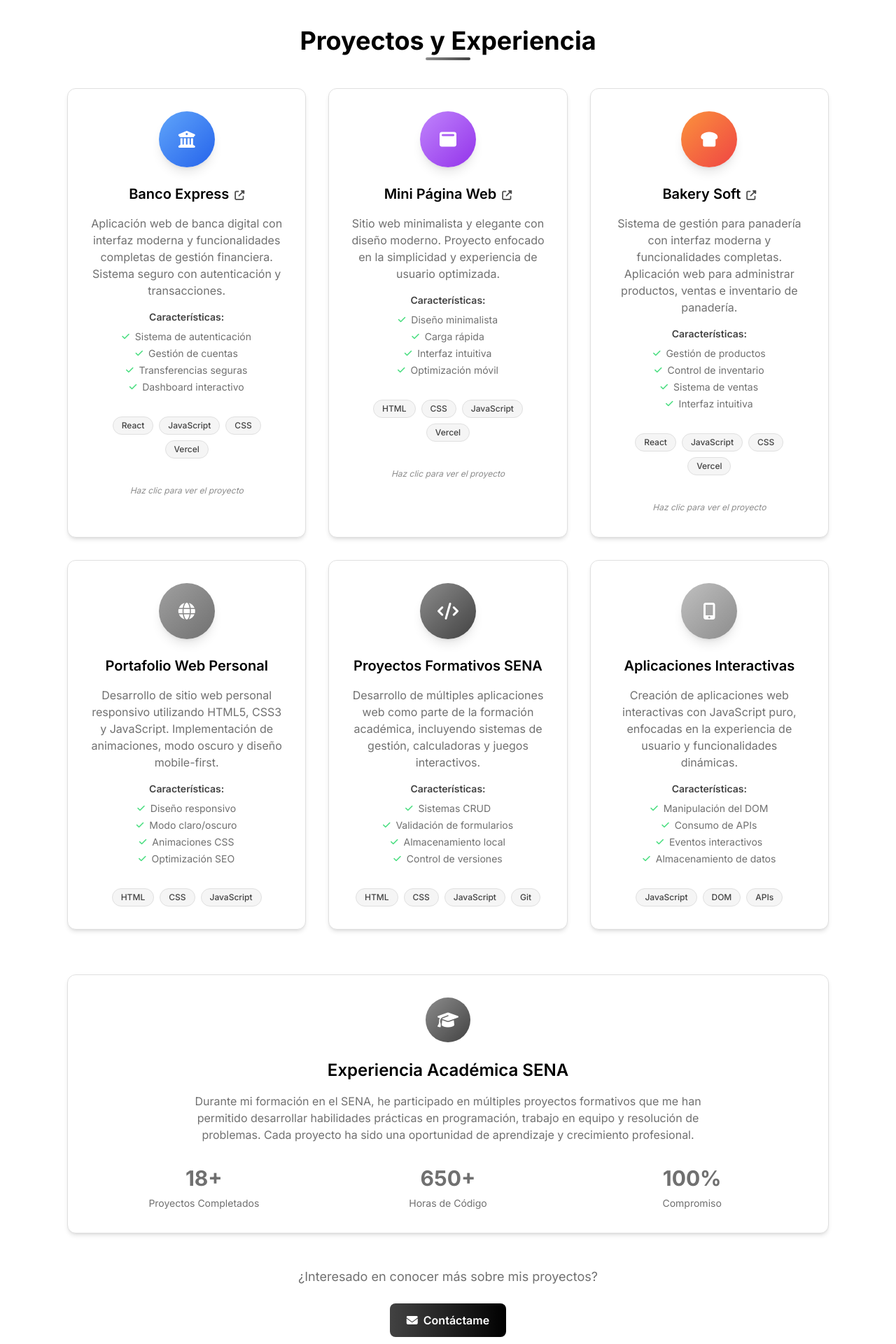
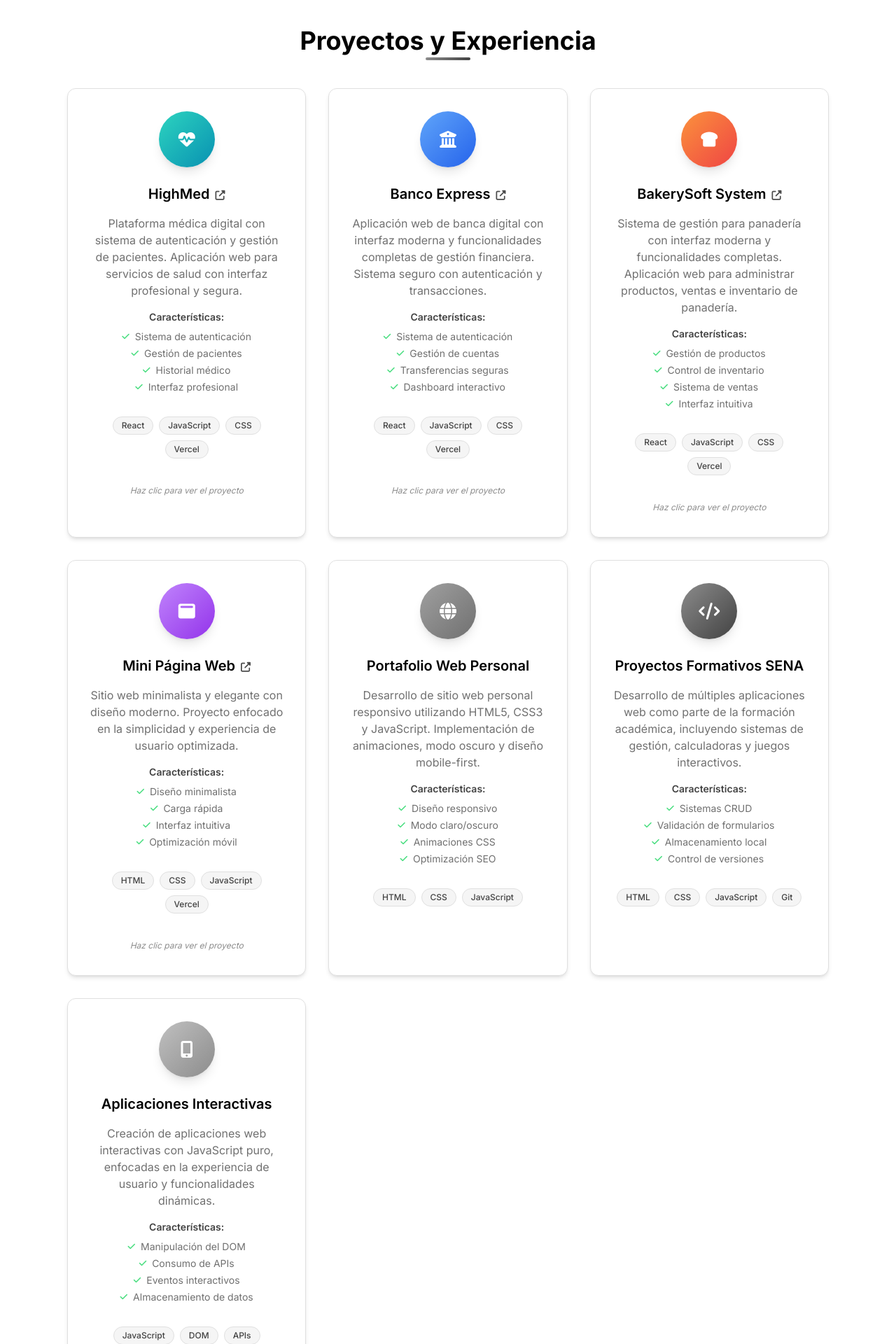
Before and after one commit to chaustrexp/Hoja-de-Vida, a React (Create React App) app: page / in a window 1280 px wide. Shown: the part 3820-5740 px from the top of the page at 70% size. Built offline with nearby package versions, Linux system fonts and the light colour scheme.

Commit message:
feat: Agregar nuevos proyectos (HighMed, BakerySoft System) y mejorar contraste en tema oscuro

```diff
--- a/src/components/Projects.js
+++ b/src/components/Projects.js
@@ -40,6 +40,21 @@ const Projects = () => {
    */
   const projects = [
     {
+      title: 'HighMed',
+      description: 'Plataforma médica digital con sistema de autenticación y gestión de pacientes. Aplicación web para servicios de salud con interfaz profesional y segura.',
+      icon: 'fas fa-heartbeat',
+      technologies: ['React', 'JavaScript', 'CSS', 'Vercel'],
+      color: 'from-teal-400 to-cyan-600',
+      features: [
+        'Sistema de autenticación',
+        'Gestión de pacientes',
+        'Historial médico',
+        'Interfaz profesional'
+      ],
+      link: 'https://highmed.vercel.app/auth',
+      isExternal: true
+    },
+    {
       title: 'Banco Express',
       description: 'Aplicación web de banca digital con interfaz moderna y funcionalidades completas de gestión financiera. Sistema seguro con autenticación y transacciones.',
       icon: 'fas fa-university',
@@ -55,6 +70,21 @@ const Projects = () => {
       isExternal: true
     },
     {
+      title: 'BakerySoft System',
+      description: 'Sistema de gestión para panadería con interfaz moderna y funcionalidades completas. Aplicación web para administrar productos, ventas e inventario de panadería.',
+      icon: 'fas fa-bread-slice',
+      technologies: ['React', 'JavaScript', 'CSS', 'Vercel'],
+      color: 'from-orange-400 to-red-500',
+      features: [
+        'Gestión de productos',
+        'Control de inventario',
+        'Sistema de ventas',
+        'Interfaz intuitiva'
+      ],
+      link: 'https://bakerysoft-system.vercel.app/',
+      isExternal: true
+    },
+    {
       title: 'Mini Página Web',
       description: 'Sitio web minimalista y elegante con diseño moderno. Proyecto enfocado en la simplicidad y experiencia de usuario optimizada.',
       icon: 'fas fa-window-maximize',
@@ -67,21 +97,6 @@ const Projects = () => {
         'Optimización móvil'
       ],
       link: 'https://mini-pagina.vercel.app/',
-      isExternal: true
-    },
-    {
-      title: 'Bakery Soft',
-      description: 'Sistema de gestión para panadería con interfaz moderna y funcionalidades completas. Aplicación web para administrar productos, ventas e inventario de panadería.',
-      icon: 'fas fa-bread-slice',
-      technologies: ['React', 'JavaScript', 'CSS', 'Vercel'],
-      color: 'from-orange-400 to-red-500',
-      features: [
-        'Gestión de productos',
-        'Control de inventario',
-        'Sistema de ventas',
-        'Interfaz intuitiva'
-      ],
-      link: 'https://bakery-manager-16yr8mwly-cristians-projects-6060941c.vercel.app/',
       isExternal: true
     },
     {
@@ -224,11 +239,11 @@ const Projects = () => {
 
             <div className="grid grid-cols-1 sm:grid-cols-3 gap-4 sm:gap-6 mt-6 sm:mt-8">
               <div className="text-center">
-                <div className="text-2xl sm:text-3xl font-bold text-elegant-600 dark:text-elegant-300 mb-1 sm:mb-2">18+</div>
+                <div className="text-2xl sm:text-3xl font-bold text-elegant-600 dark:text-elegant-300 mb-1 sm:mb-2">19+</div>
                 <div className="text-xs sm:text-sm text-elegant-600 dark:text-gray-300">Proyectos Completados</div>
               </div>
               <div className="text-center">
-                <div className="text-2xl sm:text-3xl font-bold text-elegant-600 dark:text-elegant-300 mb-1 sm:mb-2">650+</div>
+                <div className="text-2xl sm:text-3xl font-bold text-elegant-600 dark:text-elegant-300 mb-1 sm:mb-2">700+</div>
                 <div className="text-xs sm:text-sm text-elegant-600 dark:text-gray-300">Horas de Código</div>
               </div>
               <div className="text-center">
```
